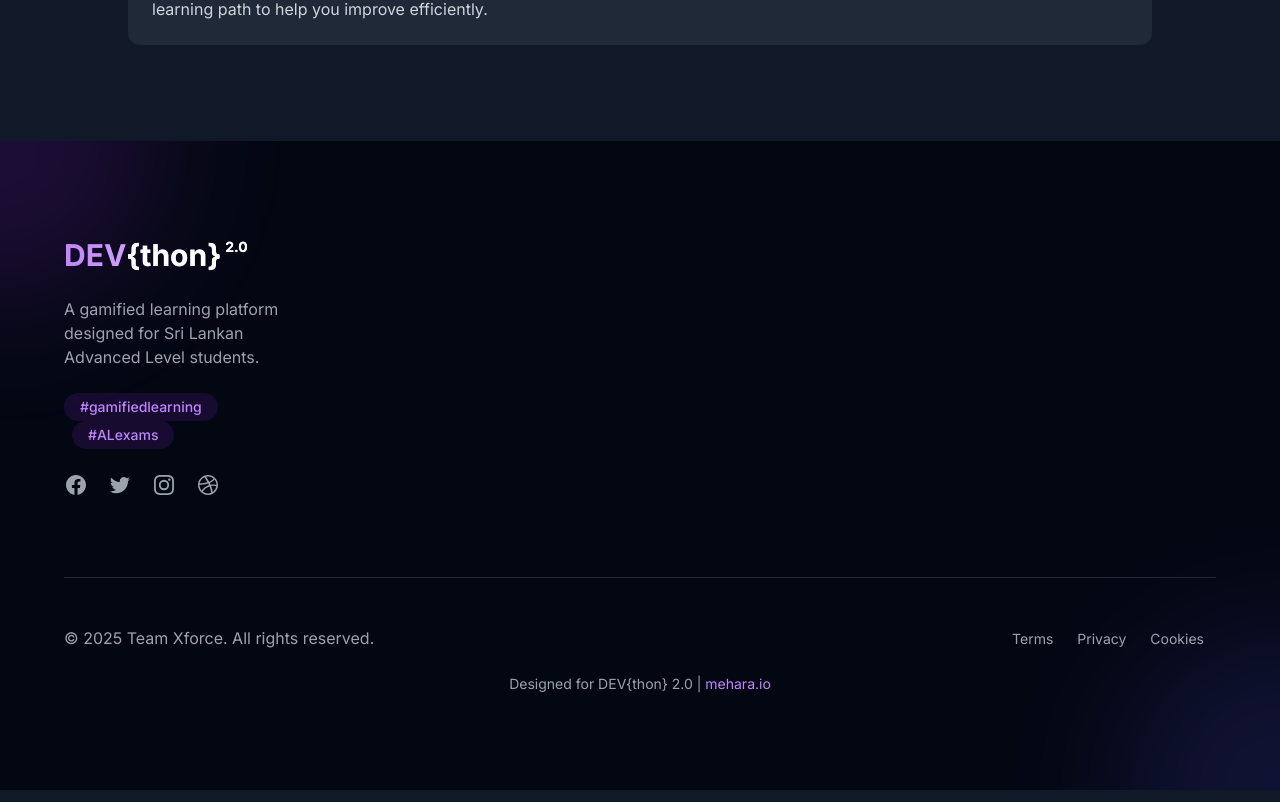
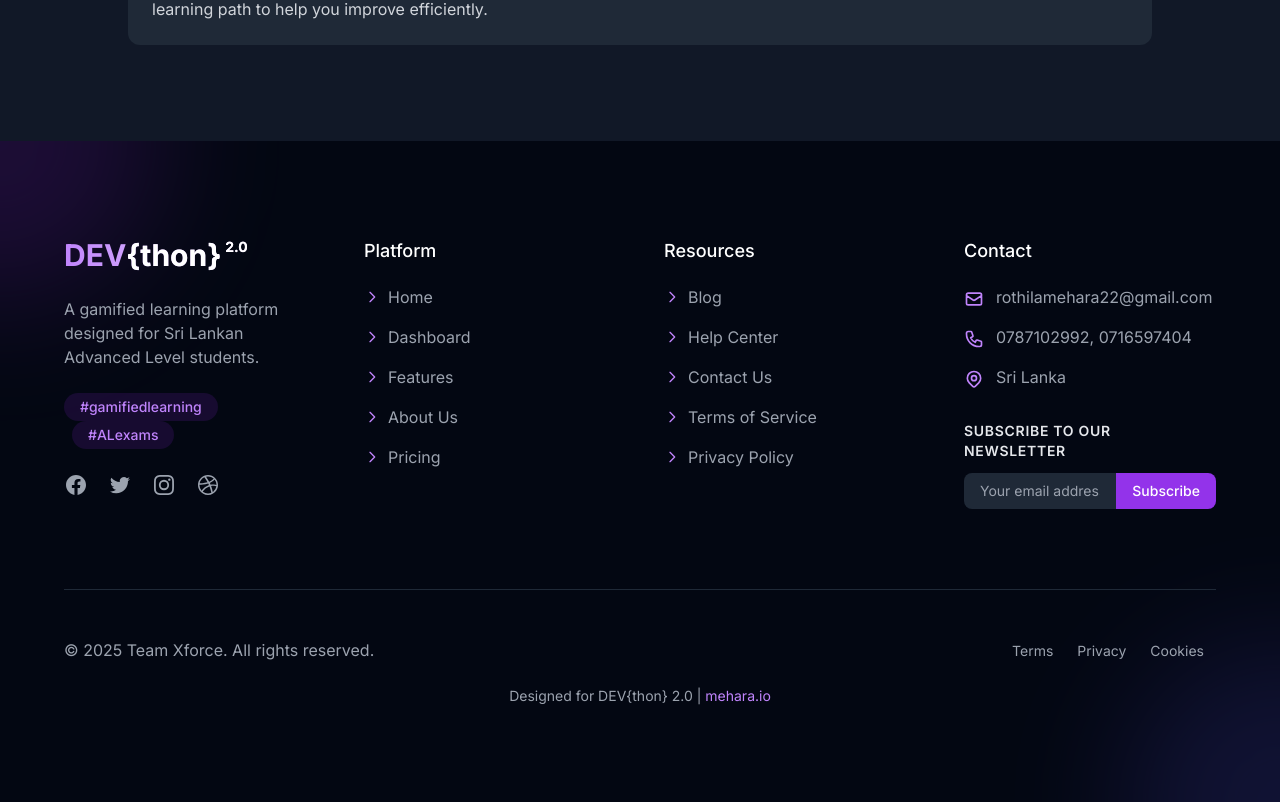
Before and after one commit to mehara-rothila/Xforce-devthon, a Next.js app: page / in a window 1280 px wide. Shown: the part 6715-7517 px from the top of the page. Built offline with nearby package versions, Linux system fonts and the light colour scheme.

Commit message:
Enhanced landing page with animations and visual improvements

```diff
--- a/src/app/page.tsx
+++ b/src/app/page.tsx
@@ -928,8 +928,8 @@ export default function Home() {
         </div>
       </section>
 
-      {/* Enhanced Footer */}
-      <footer className="bg-gray-900 dark:bg-gray-950 text-white py-24 px-6 relative overflow-hidden">
+            {/* Enhanced Footer */}
+            <footer className="bg-gray-900 dark:bg-gray-950 text-white py-24 px-6 relative overflow-hidden">
         {/* Background elements */}
         <div className="absolute inset-0 overflow-hidden pointer-events-none opacity-30">
           <div className="absolute -top-40 -left-40 w-80 h-80 bg-purple-900 rounded-full filter blur-3xl"></div>
@@ -975,6 +975,114 @@ export default function Home() {
                     <path fillRule="evenodd" d="M12 2C6.48 2 2 6.48 2 12s4.48 10 10 10c5.51 0 10-4.48 10-10S17.51 2 12 2zm6.605 4.61a8.502 8.502 0 011.93 5.314c-.281-.054-3.101-.629-5.943-.271-.065-.141-.12-.293-.184-.445a25.416 25.416 0 00-.564-1.236c3.145-1.28 4.577-3.124 4.761-3.362zM12 3.475c2.17 0 4.154.813 5.662 2.148-.152.216-1.443 1.941-4.48 3.08-1.399-2.57-2.95-4.675-3.189-5A8.687 8.687 0 0112 3.475zm-3.633.803a53.896 53.896 0 013.167 4.935c-3.992 1.063-7.517 1.04-7.896 1.04a8.581 8.581 0 014.729-5.975zM3.453 12.01v-.21c.37.01 4.512.065 8.775-1.215.25.477.477.965.694 1.453-.109.033-.228.065-.336.098-4.404 1.42-6.747 5.303-6.942 5.629a8.522 8.522 0 01-2.19-5.705zM12 20.547a8.482 8.482 0 01-5.239-1.8c.152-.315 1.888-3.656 6.703-5.337.022-.01.033-.01.054-.022a35.318 35.318 0 011.823 6.475 8.4 8.4 0 01-3.341.684zm4.761-1.465c-.086-.52-.542-3.015-1.659-6.084 2.679-.423 5.022.271 5.314.369a8.468 8.468 0 01-3.655 5.715z" clipRule="evenodd" />
                   </svg>
                 </a>
+              </div>
+            </div>
+
+            <div>
+              <h3 className="text-lg font-medium mb-5 text-white">Platform</h3>
+              <ul className="space-y-4">
+                <li><Link href="/" className="text-gray-400 hover:text-white transition-colors duration-300 flex items-center">
+                  <svg xmlns="http://www.w3.org/2000/svg" className="h-4 w-4 mr-2 text-purple-400" fill="none" viewBox="0 0 24 24" stroke="currentColor">
+                  <path strokeLinecap="round" strokeLinejoin="round" strokeWidth={2} d="M9 5l7 7-7 7" />
+                  </svg>
+                  Home
+                </Link></li>
+                <li><Link href="/dashboard" className="text-gray-400 hover:text-white transition-colors duration-300 flex items-center">
+                  <svg xmlns="http://www.w3.org/2000/svg" className="h-4 w-4 mr-2 text-purple-400" fill="none" viewBox="0 0 24 24" stroke="currentColor">
+                    <path strokeLinecap="round" strokeLinejoin="round" strokeWidth={2} d="M9 5l7 7-7 7" />
+                  </svg>
+                  Dashboard
+                </Link></li>
+                <li><Link href="#features" className="text-gray-400 hover:text-white transition-colors duration-300 flex items-center">
+                  <svg xmlns="http://www.w3.org/2000/svg" className="h-4 w-4 mr-2 text-purple-400" fill="none" viewBox="0 0 24 24" stroke="currentColor">
+                    <path strokeLinecap="round" strokeLinejoin="round" strokeWidth={2} d="M9 5l7 7-7 7" />
+                  </svg>
+                  Features
+                </Link></li>
+                <li><Link href="#" className="text-gray-400 hover:text-white transition-colors duration-300 flex items-center">
+                  <svg xmlns="http://www.w3.org/2000/svg" className="h-4 w-4 mr-2 text-purple-400" fill="none" viewBox="0 0 24 24" stroke="currentColor">
+                    <path strokeLinecap="round" strokeLinejoin="round" strokeWidth={2} d="M9 5l7 7-7 7" />
+                  </svg>
+                  About Us
+                </Link></li>
+                <li><Link href="#" className="text-gray-400 hover:text-white transition-colors duration-300 flex items-center">
+                  <svg xmlns="http://www.w3.org/2000/svg" className="h-4 w-4 mr-2 text-purple-400" fill="none" viewBox="0 0 24 24" stroke="currentColor">
+                    <path strokeLinecap="round" strokeLinejoin="round" strokeWidth={2} d="M9 5l7 7-7 7" />
+                  </svg>
+                  Pricing
+                </Link></li>
+              </ul>
+            </div>
+
+            <div>
+              <h3 className="text-lg font-medium mb-5 text-white">Resources</h3>
+              <ul className="space-y-4">
+                <li><a href="#" className="text-gray-400 hover:text-white transition-colors duration-300 flex items-center">
+                  <svg xmlns="http://www.w3.org/2000/svg" className="h-4 w-4 mr-2 text-purple-400" fill="none" viewBox="0 0 24 24" stroke="currentColor">
+                    <path strokeLinecap="round" strokeLinejoin="round" strokeWidth={2} d="M9 5l7 7-7 7" />
+                  </svg>
+                  Blog
+                </a></li>
+                <li><a href="#" className="text-gray-400 hover:text-white transition-colors duration-300 flex items-center">
+                  <svg xmlns="http://www.w3.org/2000/svg" className="h-4 w-4 mr-2 text-purple-400" fill="none" viewBox="0 0 24 24" stroke="currentColor">
+                    <path strokeLinecap="round" strokeLinejoin="round" strokeWidth={2} d="M9 5l7 7-7 7" />
+                  </svg>
+                  Help Center
+                </a></li>
+                <li><a href="#" className="text-gray-400 hover:text-white transition-colors duration-300 flex items-center">
+                  <svg xmlns="http://www.w3.org/2000/svg" className="h-4 w-4 mr-2 text-purple-400" fill="none" viewBox="0 0 24 24" stroke="currentColor">
+                    <path strokeLinecap="round" strokeLinejoin="round" strokeWidth={2} d="M9 5l7 7-7 7" />
+                  </svg>
+                  Contact Us
+                </a></li>
+                <li><a href="#" className="text-gray-400 hover:text-white transition-colors duration-300 flex items-center">
+                  <svg xmlns="http://www.w3.org/2000/svg" className="h-4 w-4 mr-2 text-purple-400" fill="none" viewBox="0 0 24 24" stroke="currentColor">
+                    <path strokeLinecap="round" strokeLinejoin="round" strokeWidth={2} d="M9 5l7 7-7 7" />
+                  </svg>
+                  Terms of Service
+                </a></li>
+                <li><a href="#" className="text-gray-400 hover:text-white transition-colors duration-300 flex items-center">
+                  <svg xmlns="http://www.w3.org/2000/svg" className="h-4 w-4 mr-2 text-purple-400" fill="none" viewBox="0 0 24 24" stroke="currentColor">
+                    <path strokeLinecap="round" strokeLinejoin="round" strokeWidth={2} d="M9 5l7 7-7 7" />
+                  </svg>
+                  Privacy Policy
+                </a></li>
+              </ul>
+            </div>
+
+            <div>
+              <h3 className="text-lg font-medium mb-5 text-white">Contact</h3>
+              <ul className="space-y-4">
+                <li className="flex items-start text-gray-400">
+                  <svg xmlns="http://www.w3.org/2000/svg" className="h-5 w-5 mr-3 text-purple-400 flex-shrink-0 mt-1" fill="none" viewBox="0 0 24 24" stroke="currentColor">
+                    <path strokeLinecap="round" strokeLinejoin="round" strokeWidth={2} d="M3 8l7.89 5.26a2 2 0 002.22 0L21 8M5 19h14a2 2 0 002-2V7a2 2 0 00-2-2H5a2 2 0 00-2 2v10a2 2 0 002 2z" />
+                  </svg>
+                  <span>rothilamehara22@gmail.com</span>
+                </li>
+                <li className="flex items-start text-gray-400">
+                  <svg xmlns="http://www.w3.org/2000/svg" className="h-5 w-5 mr-3 text-purple-400 flex-shrink-0 mt-1" fill="none" viewBox="0 0 24 24" stroke="currentColor">
+                    <path strokeLinecap="round" strokeLinejoin="round" strokeWidth={2} d="M3 5a2 2 0 012-2h3.28a1 1 0 01.948.684l1.498 4.493a1 1 0 01-.502 1.21l-2.257 1.13a11.042 11.042 0 005.516 5.516l1.13-2.257a1 1 0 011.21-.502l4.493 1.498a1 1 0 01.684.949V19a2 2 0 01-2 2h-1C9.716 21 3 14.284 3 6V5z" />
+                  </svg>
+                  <span>0787102992, 0716597404</span>
+                </li>
+                <li className="flex items-start text-gray-400">
+                  <svg xmlns="http://www.w3.org/2000/svg" className="h-5 w-5 mr-3 text-purple-400 flex-shrink-0 mt-1" fill="none" viewBox="0 0 24 24" stroke="currentColor">
+                    <path strokeLinecap="round" strokeLinejoin="round" strokeWidth={2} d="M17.657 16.657L13.414 20.9a1.998 1.998 0 01-2.827 0l-4.244-4.243a8 8 0 1111.314 0z" />
+                    <path strokeLinecap="round" strokeLinejoin="round" strokeWidth={2} d="M15 11a3 3 0 11-6 0 3 3 0 016 0z" />
+                  </svg>
+                  <span>Sri Lanka</span>
+                </li>
+              </ul>
+
+              {/* Newsletter Signup */}
+              <div className="mt-8">
+                <h4 className="text-sm font-semibold uppercase tracking-wider text-gray-200 mb-3">Subscribe to our newsletter</h4>
+                <form className="flex">
+                  <input type="email" className="bg-gray-800 rounded-l-lg px-4 py-2 w-full focus:outline-none focus:ring-2 focus:ring-purple-500 text-white text-sm" placeholder="Your email address" />
+                  <button type="submit" className="bg-purple-600 hover:bg-purple-700 text-white rounded-r-lg px-4 text-sm font-medium transition-colors duration-300">
+                    Subscribe
+                  </button>
+                </form>
               </div>
             </div>
           </div>
```
